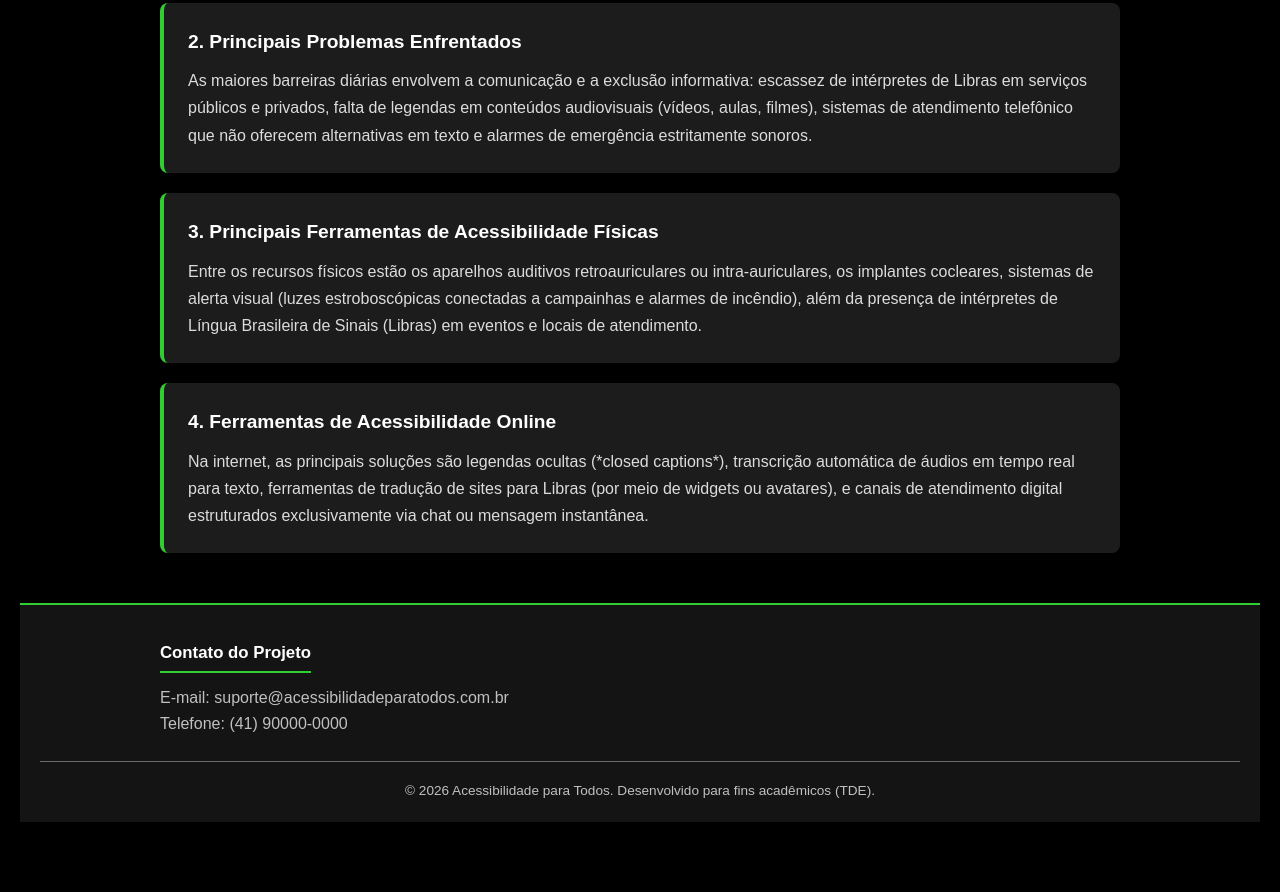
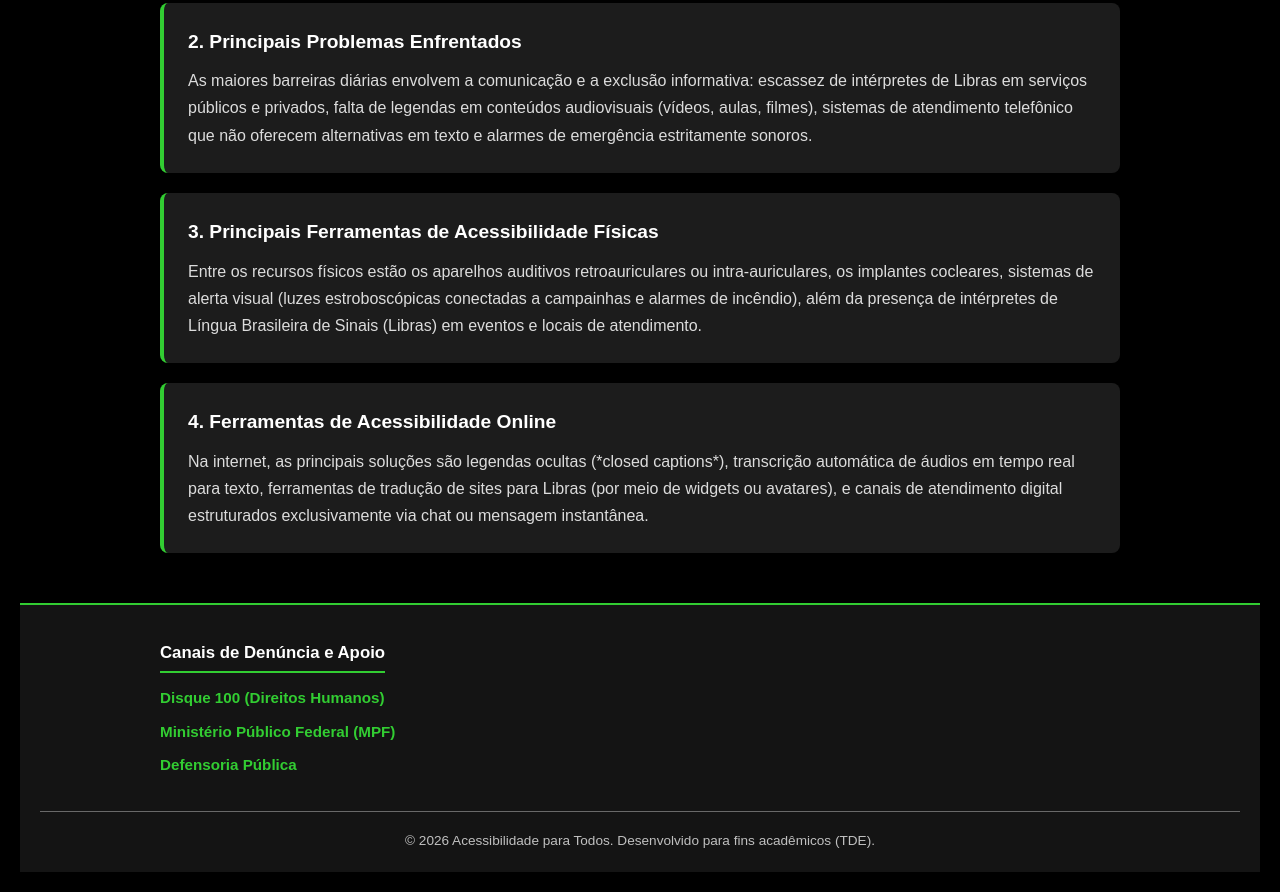
Before and after one commit to robertoarielfbelo2-cell/TDE-acessibilidade-, a plain HTML site: page TDE Ac/html/auditiva.html in a window 1280 px wide. Shown: the part 445-1337 px from the top of the page. Before the commit the page ends 1287 px from the top, so only its background shows below. Drawn offline with Linux system fonts and the light colour scheme.

Commit message:
Update auditiva.html with support contact details
Added contact information for reporting and support in the footer.

```diff
--- a/TDE Ac/html/auditiva.html
+++ b/TDE Ac/html/auditiva.html
@@ -7,7 +7,6 @@
     <link id="tema"rel="stylesheet" href="../css/index.css">
 </head>
 <body>
-    <!-- Menu de Navegação Principal (Padronizado em todas as páginas) -->
     <nav class="guiaPaginas" aria-label="Navegação Principal">
         <a href="index.html">Home</a>
         <a href="tecnologiasAssistivas.html">Tec Assistiva</a>
@@ -51,9 +50,12 @@
    <footer class="rodape-site">
         <div class="rodape-conteudo">
             <div class="coluna-rodape">
-                <h3>Contato do Projeto</h3>
-                <p>E-mail: suporte@acessibilidadeparatodos.com.br</p>
-                <p>Telefone: (41) 90000-0000</p>
+                <h3>Canais de Denúncia e Apoio</h3>
+                <ul>
+                    <li><a href="https://www.gov.br/pt-br/servicos/denunciar-violacao-de-direitos-humanos" target="_blank" rel="noopener">Disque 100 (Direitos Humanos)</a></li>
+                    <li><a href="https://www.mpf.mp.br" target="_blank" rel="noopener">Ministério Público Federal (MPF)</a></li>
+                    <li><a href="https://www.defensoriapublica.pr.def.br" target="_blank" rel="noopener">Defensoria Pública</a></li>
+                </ul>
             </div>
         </div>
         <div class="rodape-inferior">
```
